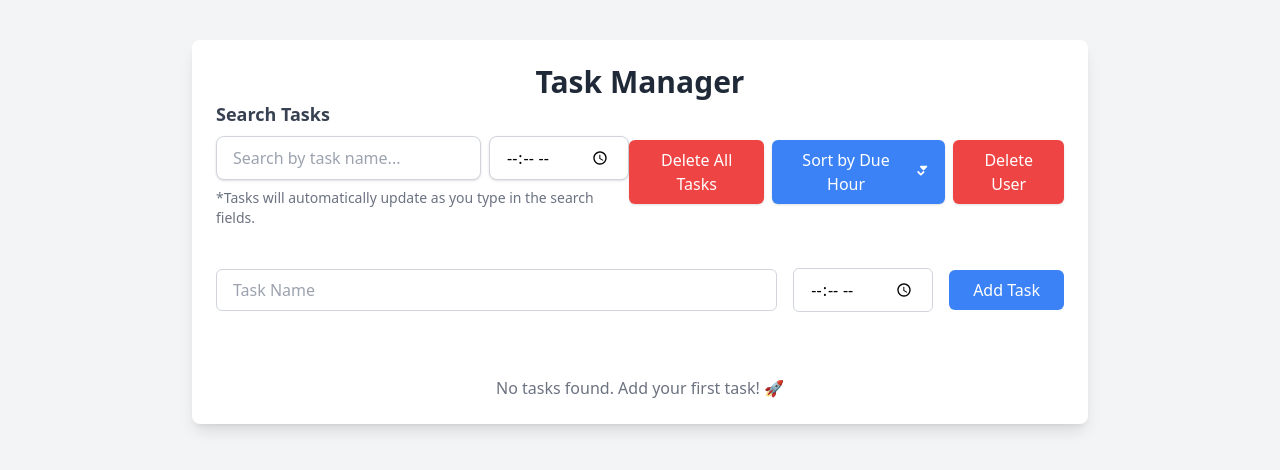
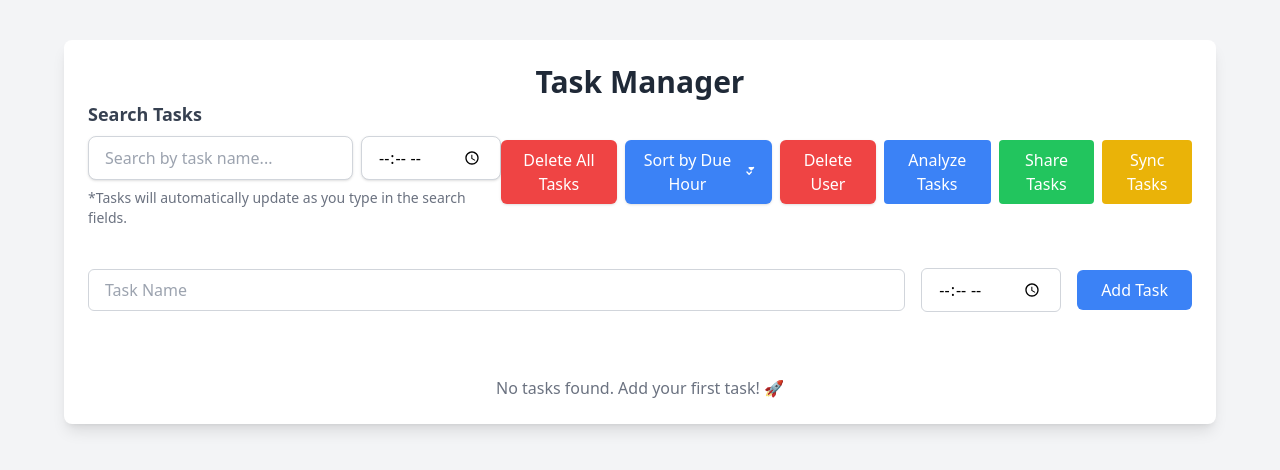
Before and after one commit to Bar-Levi/DailyTasksManagement-MicroServices, a React (Create React App) app in the folder frontend/: page /mainPage in a window 1280 px wide. Shown: the top 470 px of the page. Built offline with nearby package versions, Linux system fonts and the light colour scheme.

Commit message:
add task mock to front

```diff
--- a/frontend/src/pages/MainPage.jsx
+++ b/frontend/src/pages/MainPage.jsx
@@ -19,6 +19,12 @@ const App = () => {
     const [sorted, setSorted] = useState(false);
     const { state } = useLocation();
     const currentUsername = state?.user?.username || '';
+    const [mockResponses, setMockResponses] = useState({
+        analyzeTasks: null,
+        shareTasks: null,
+        syncTasks: null,
+    });
+
 
     useEffect(() => {
         const loadTasks = async () => {
@@ -129,6 +135,22 @@ const App = () => {
         }
     };
 
+    const handleMockClick = async (service) => {
+        try {
+            const response = await fetch(`http://localhost:${service}`, { method: 'GET' });
+            if (response.ok) {
+                const data = await response.json();
+                setMockResponses((prev) => ({ ...prev, [service]: data.message }));
+            } else {
+                setMockResponses((prev) => ({ ...prev, [service]: 'Error fetching data' }));
+            }
+        } catch (error) {
+            console.error('Error calling mock service:', error);
+            setMockResponses((prev) => ({ ...prev, [service]: 'Error calling service' }));
+        }
+    };
+
+
     const updateSearchQuery = (key, value) => {
         setSearchQuery({ ...searchQuery, [key]: value });
         setSorted(false);
@@ -136,7 +158,7 @@ const App = () => {
 
     return (
         <div className="min-h-screen bg-gray-100 py-10 px-4 sm:px-6 lg:px-8">
-            <div className="max-w-4xl mx-auto bg-white shadow-lg rounded-lg p-6">
+            <div className="max-w-6xl mx-auto bg-white shadow-lg rounded-lg p-6">
                 <h1 className="text-3xl font-bold text-center text-gray-800">Task Manager</h1>
                 <div className="flex flex-col sm:flex-row justify-between items-center mb-4 space-y-4 sm:space-y-0">
                     <div className="flex flex-col space-y-2 mb-4">
@@ -189,6 +211,33 @@ const App = () => {
                         >
                             Delete User
                         </button>
+                        <button
+                            onClick={async () => {
+                                await handleMockClick('5002');
+                                alert(`This is a future service: analyze_tasks`);
+                            }}
+                            className="px-4 py-2 bg-blue-500 text-white rounded hover:bg-blue-600"
+                        >
+                            Analyze Tasks
+                        </button>
+                        <button
+                            onClick={async () => {
+                                await handleMockClick('5003');
+                                alert(`This is a future service: share_tasks`);
+                            }}
+                            className="px-4 py-2 bg-green-500 text-white rounded hover:bg-green-600"
+                        >
+                            Share Tasks
+                        </button>
+                        <button
+                            onClick={async () => {
+                                await handleMockClick('5004');
+                                alert(`This is a future service: sync_tasks Google Calendar`);
+                            }}
+                            className="px-4 py-2 bg-yellow-500 text-white rounded hover:bg-yellow-600"
+                        >
+                            Sync Tasks
+                        </button>
                     </div>
                 </div>
                 <AddTaskForm onAdd={handleAddTask} username={currentUsername} />
@@ -201,6 +250,8 @@ const App = () => {
             </div>
         </div>
     );
+
+
 };
 
 export default App;
```
